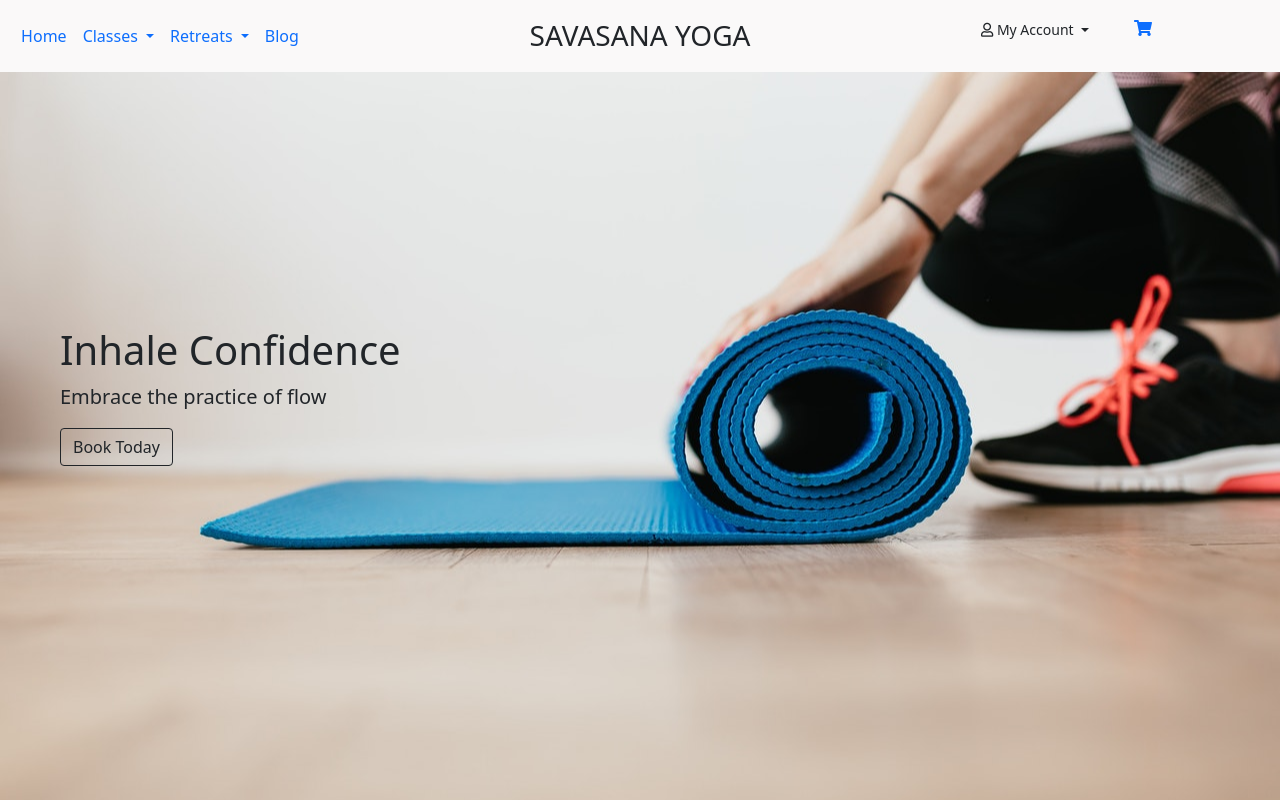
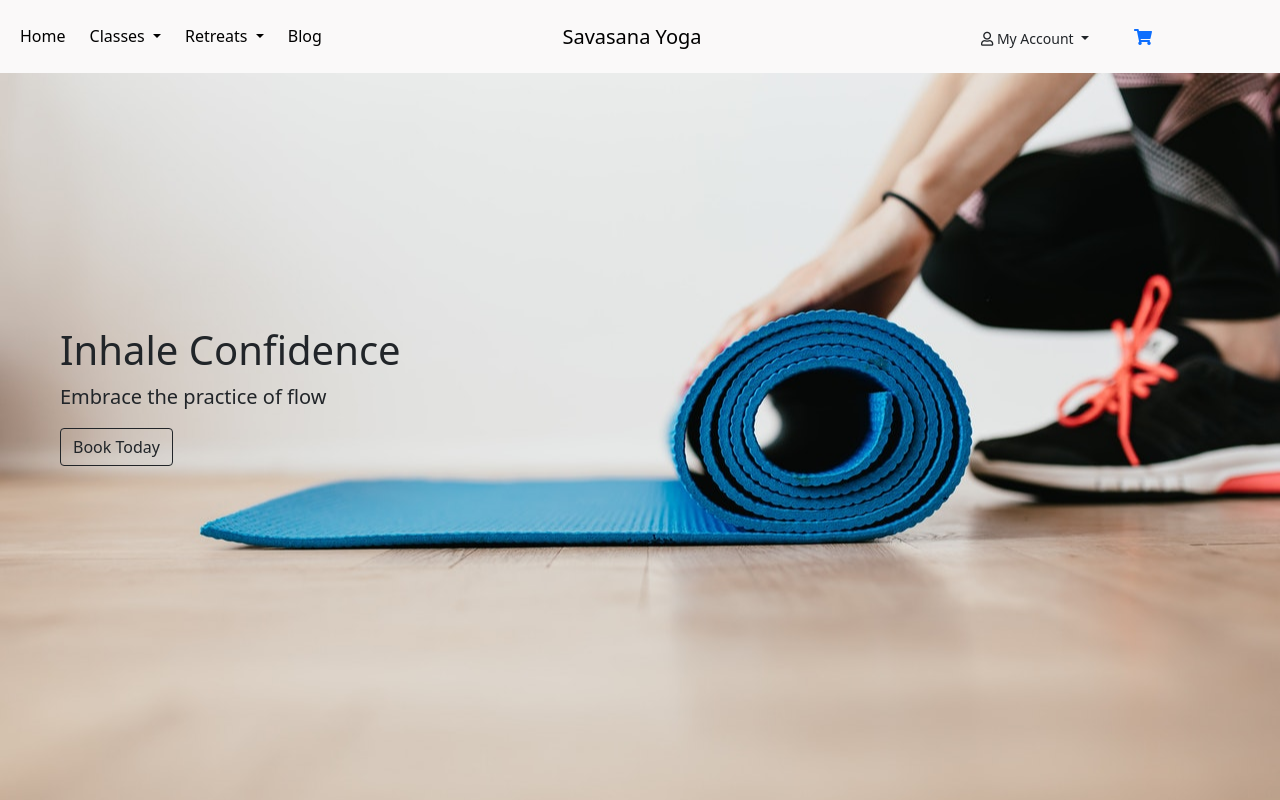
Before and after one commit to Code-Institute-Submissions/savasana_yoga, a Django app: page / in a window 1280 px wide. Run offline with Django 3.2, Linux system fonts and the light colour scheme; some libraries are stand-ins or nearby versions.

Commit message:
Style nav bar links and adjust padding

```diff
--- a/static/css/base.css
+++ b/static/css/base.css
@@ -56,6 +56,25 @@ html {
     background-color: #FAF9F9;
 }
 
+a.navbar-brand {
+    color:#000
+}
+
+a.navbar-brand:hover,
+a.navbar-brand:focus {
+    color:#000
+}
+
+.navbar-nav .nav-link {
+    color: #000;
+    border-bottom: transparent solid 0.5px;
+}
+
+.navbar-nav .nav-link:hover {
+    color: #000;
+    border-bottom: #000 solid 0.5px;
+}
+
 
 /* Media Queries */
 
--- a/templates/base.html
+++ b/templates/base.html
@@ -36,7 +36,7 @@
     </head>
             <header class="container-fluid fixed-top">
                 <div id="topnav" class="row py-2 navbar-custom">
-                    <div class="col-12 col-lg-3 my-auto py-1 py-lg-0">
+                    <div class="col-12 col-lg-3 my-auto py-auto">
                         <nav class="navbar navbar-expand-lg bg-transparent w-100">
                             <button class="navbar-toggler" type="button" data-bs-toggle="collapse" data-bs-target="#main-nav" aria-controls="main-nav" aria-expanded="false" aria-label="Toggle navigation">
                                 <i class="fas fa-bars"></i>
@@ -46,14 +46,12 @@
                       </nav>
                     </div>
                     <div class="col-12 col-lg-6 my-auto my-auto py-lg-0 text-center">
-                        <a href="{% url 'home' %}" class="nav-link nav-brand-link">
-                            <h2 class="logo-font my-auto">
-                                Savasana Yoga
-                            </h2>
+                        <a href="{% url 'home' %}" class="nav-link navbar-brand">
+                            Savasana Yoga
                         </a>
                     </div>
-                    <div class="col-12 col-lg-3 my-auto py-1 py-lg-0">
-                        <ul class="list-inline list-unstyled">
+                    <div class="col-12 col-lg-3 my-auto py-auto py-lg-0">
+                        <ul class="list-inline list-unstyled my-auto py-auto">
                             <li class="list-inline-item dropdown">
                                 <button class="btn btn-sm profile-btn dropdown-toggle" type="button"
                                 id="dropdownProfileBtn" data-bs-toggle="dropdown" aria-expanded="false">
--- a/templates/includes/main_nav.html
+++ b/templates/includes/main_nav.html
@@ -1,9 +1,9 @@
 <div class="collapse navbar-collapse" id="main-nav">
-    <ul class="navbar-nav mx-auto mb-2 mb-lg-0">
-      <li class="nav-item">
+    <ul class="navbar-nav mx-auto py-auto mb-lg-0">
+      <li class="nav-item me-2">
         <a class="nav-link" href="#">Home</a>
       </li>
-      <li class="nav-item dropdown">
+      <li class="nav-item dropdown me-2">
         <a class="nav-link dropdown-toggle" href="#" id="navbarDropdown" role="button" data-bs-toggle="dropdown" aria-expanded="false">
           Classes
         </a>
@@ -14,7 +14,7 @@
           <li><a class="dropdown-item" href="#">Something else here</a></li>
         </ul>
       </li>
-      <li class="nav-item dropdown">
+      <li class="nav-item dropdown me-2">
         <a class="nav-link dropdown-toggle" href="#" id="navbarDropdown1" role="button" data-bs-toggle="dropdown" aria-expanded="false">
           Retreats
         </a>
@@ -25,7 +25,7 @@
           <li><a class="dropdown-item" href="#">111</a></li>
         </ul>
       </li>
-      <li class="nav-item">
+      <li class="nav-item me-2">
         <a class="nav-link" href="#">Blog</a>
       </li>
     </ul>
```
